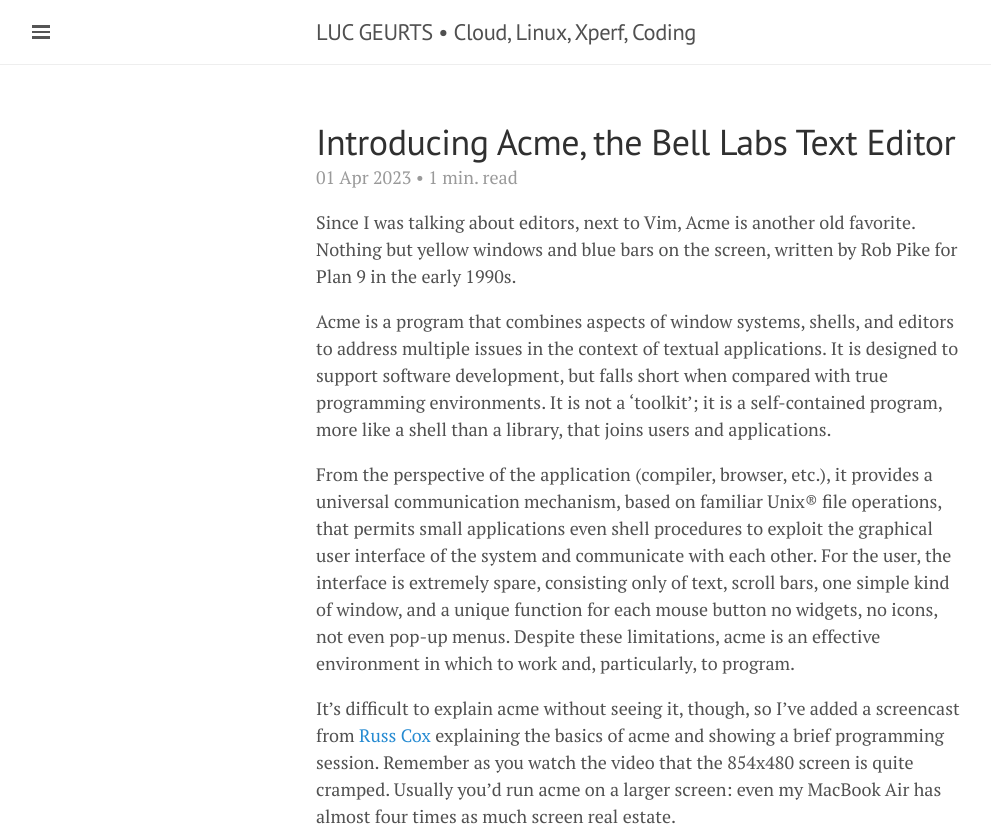
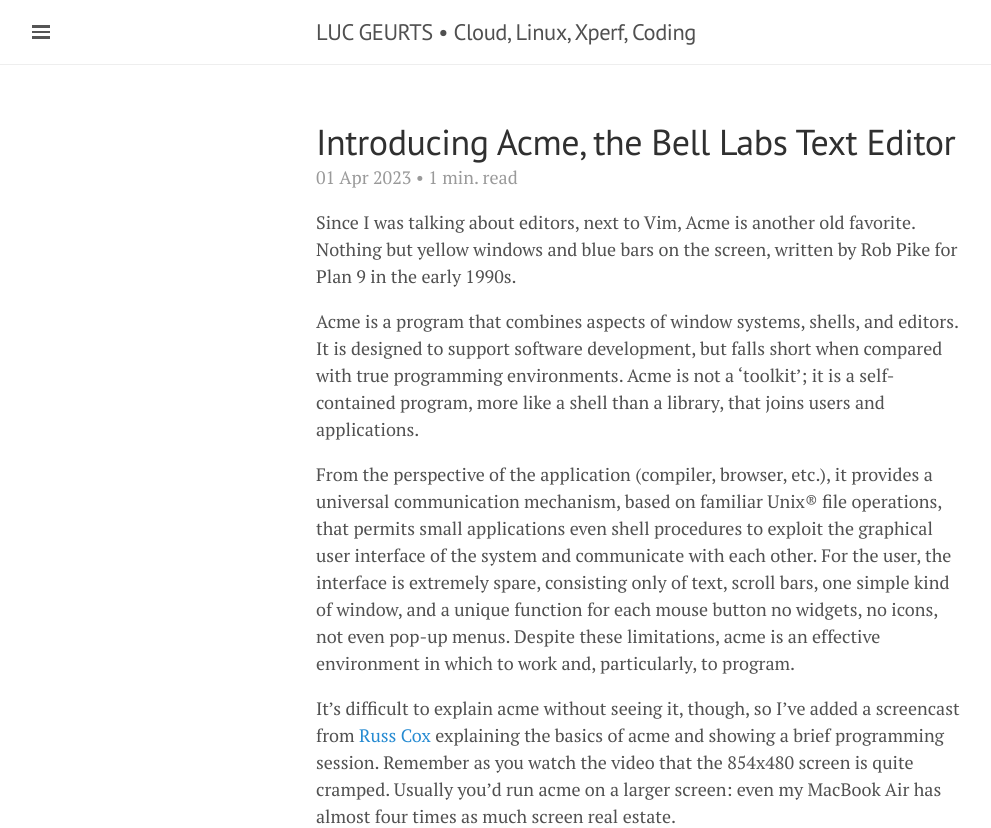
Before and after one commit to lgeurts/lgeurts.github.io, a Jekyll site: the page built from _posts/2023-04-01-introducing-acme.md, in a window 1280 px wide. Shown: the top 828 px of the page, without its empty margins (0-991 px from the left). Built offline with Jekyll 4.4.1, drawn with Linux system fonts in a browser that asks for light colours; nearby versions of some CDN libraries; comment, search, counter and statistics services are not loaded; grey boxes are pictures that could not be loaded.

Commit message:
Update 2023-04-01-introducing-acme.md

```diff
--- a/_posts/2023-04-01-introducing-acme.md
+++ b/_posts/2023-04-01-introducing-acme.md
@@ -9,9 +9,7 @@
 
 Since I was talking about editors, next to Vim, Acme is another old favorite. Nothing but yellow windows and blue bars on the screen, written by Rob Pike for Plan 9 in the early 1990s.
 
-Acme is a program that combines aspects of window systems, shells, and editors to address multiple issues in the context of textual applications. It is
-designed to support software development, but falls short when compared with true programming environments.
-It is not a ‘toolkit’; it is a self-contained program, more like a shell than a library, that joins users and applications.
+Acme is a program that combines aspects of window systems, shells, and editors. It is designed to support software development, but falls short when compared with true programming environments. Acme is not a ‘toolkit’; it is a self-contained program, more like a shell than a library, that joins users and applications.
 
 From the perspective of the application (compiler, browser, etc.), it provides a universal communication mechanism, based on familiar Unix® file operations, that permits small applications even shell procedures to exploit the graphical user interface of the system and communicate with each other. For the user, the interface is extremely spare, consisting only of text, scroll bars, one simple kind of window, and a unique function for each mouse button no widgets, no icons, not even pop-up menus. Despite these limitations, acme is an effective environment in which to work and, particularly, to program.
 
```
